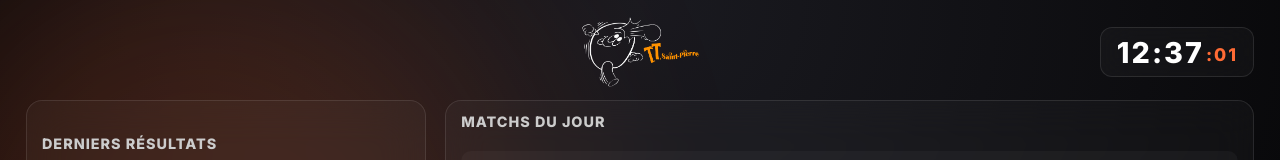
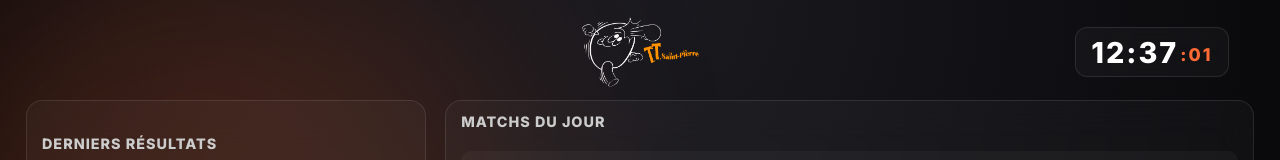
Before and after one commit to TheoJacoby/ttstpierre2, a plain HTML site: page index.html in a window 1280 px wide. Shown: the top 160 px of the page. Drawn offline with nearby package versions, Linux system fonts and the light colour scheme.

Commit message:
Add position relative to header style

```diff
--- a/styles.css
+++ b/styles.css
@@ -39,7 +39,7 @@ body {
 }
 
 /* HEADER & LOGO */
-.header { height: 10vh; display: flex; justify-content: center; align-items: center; margin-bottom: 1vh; flex-shrink: 0; }
+.header { height: 10vh; display: flex; justify-content: center; align-items: center; margin-bottom: 1vh; flex-shrink: 0; position: relative; }
 
 .logo-container {
     width: 18vh;
```
